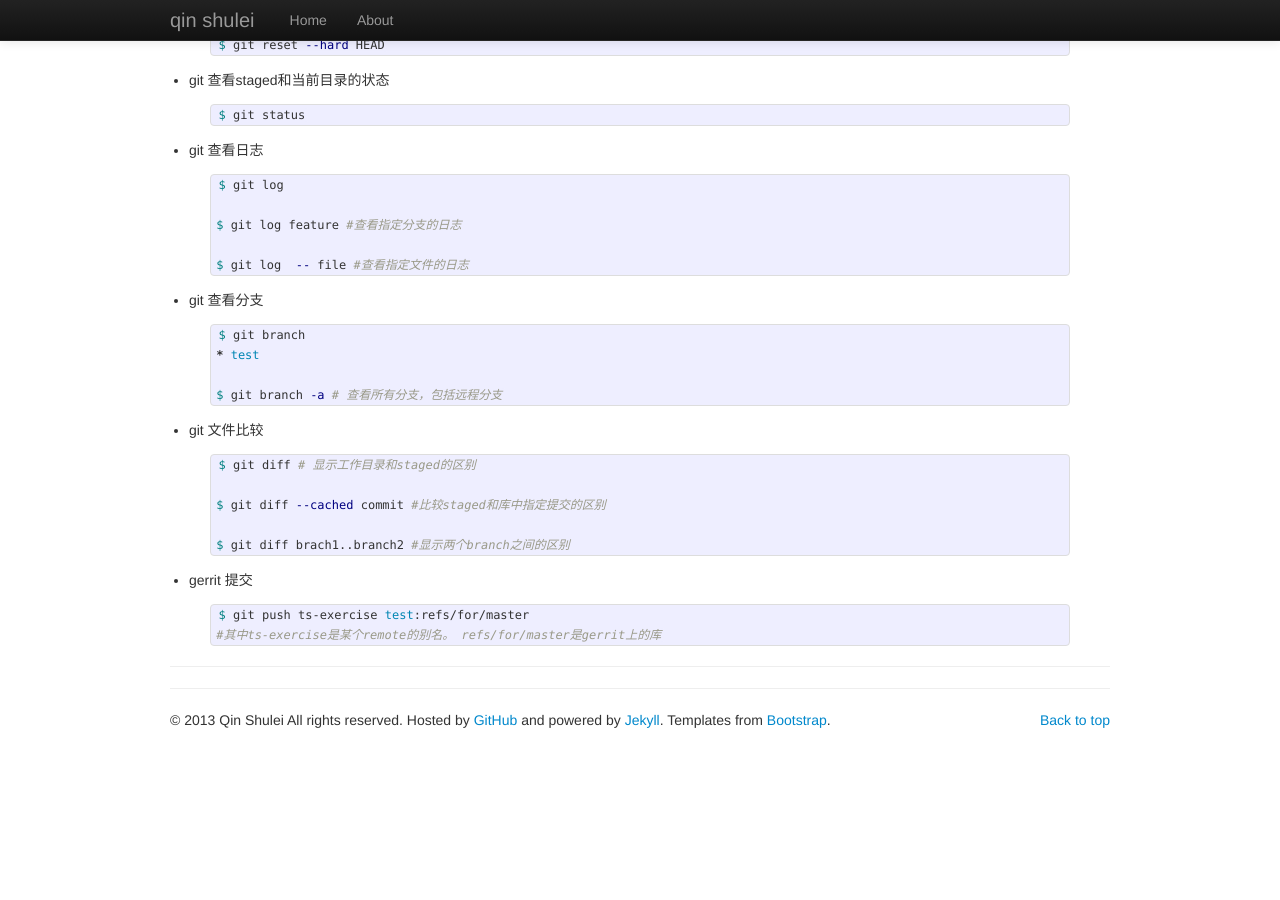
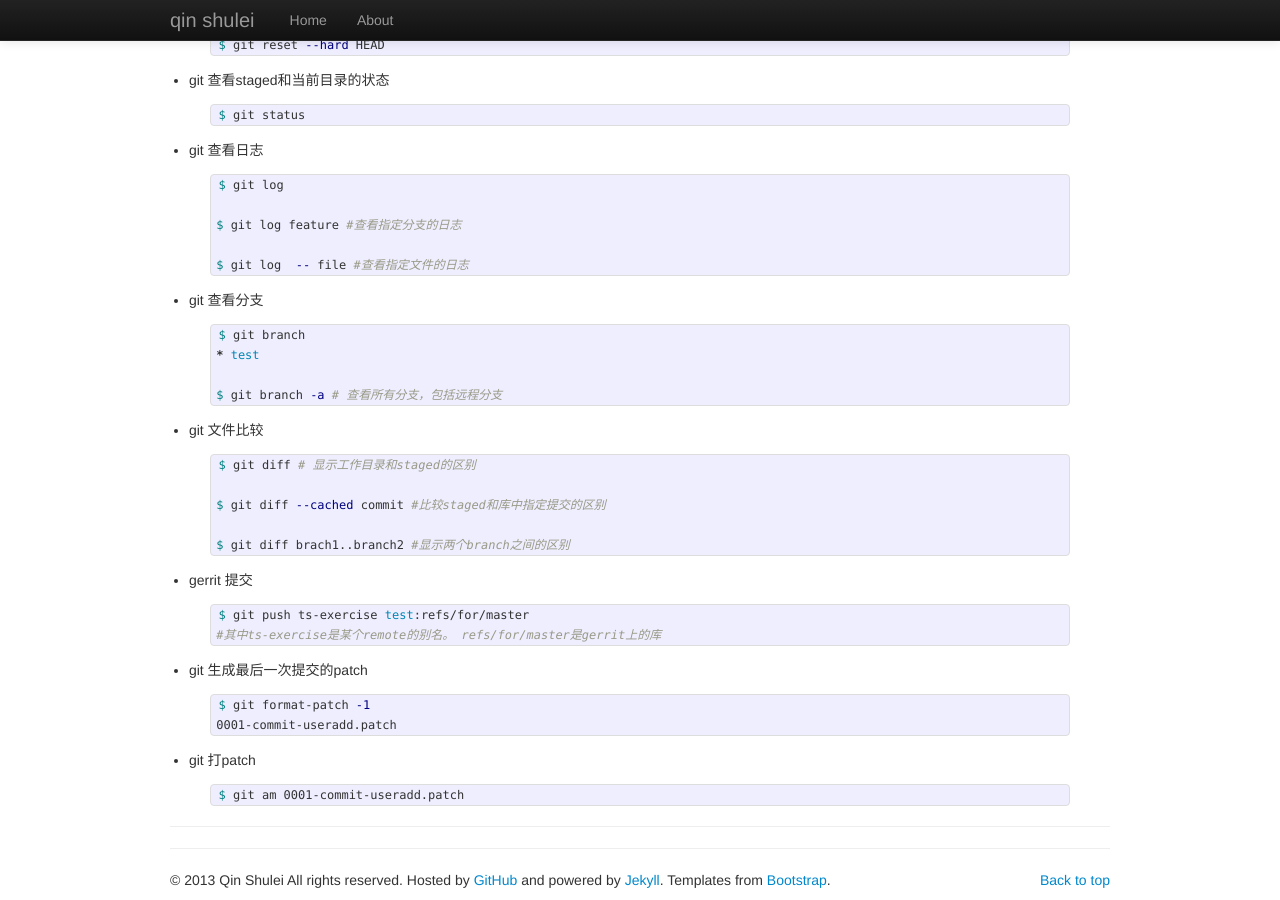
Before and after one commit to qinshulei/qinshulei.github.io, a Jekyll site: the page built from _posts/2014-01-27-learn-git.markdown, in a window 1280 px wide and 900 px high, scrolled down 860 px. Built offline with Jekyll 4.4.1, drawn with Linux system fonts in a browser that asks for light colours; Markdown is read by kramdown in place of the engine named in the settings; comment, search, counter and statistics services are not loaded; before the commit the page ends 1600 px from its top, so only the background shows below that.

Commit message:
add git patch knowledge

```diff
--- a/_posts/2014-01-27-learn-git.markdown
+++ b/_posts/2014-01-27-learn-git.markdown
@@ -97,3 +97,15 @@ $ git diff brach1..branch2 #显示两个branch之间的区别
 $ git push ts-exercise test:refs/for/master
 #其中ts-exercise是某个remote的别名。 refs/for/master是gerrit上的库
 {% endhighlight %}
+
+
++ git 生成最后一次提交的patch
+{% highlight bash %}
+$ git format-patch -1
+0001-commit-useradd.patch
+{% endhighlight %}
+
++ git 打patch
+{% highlight bash %}
+$ git am 0001-commit-useradd.patch
+{% endhighlight %}
```
